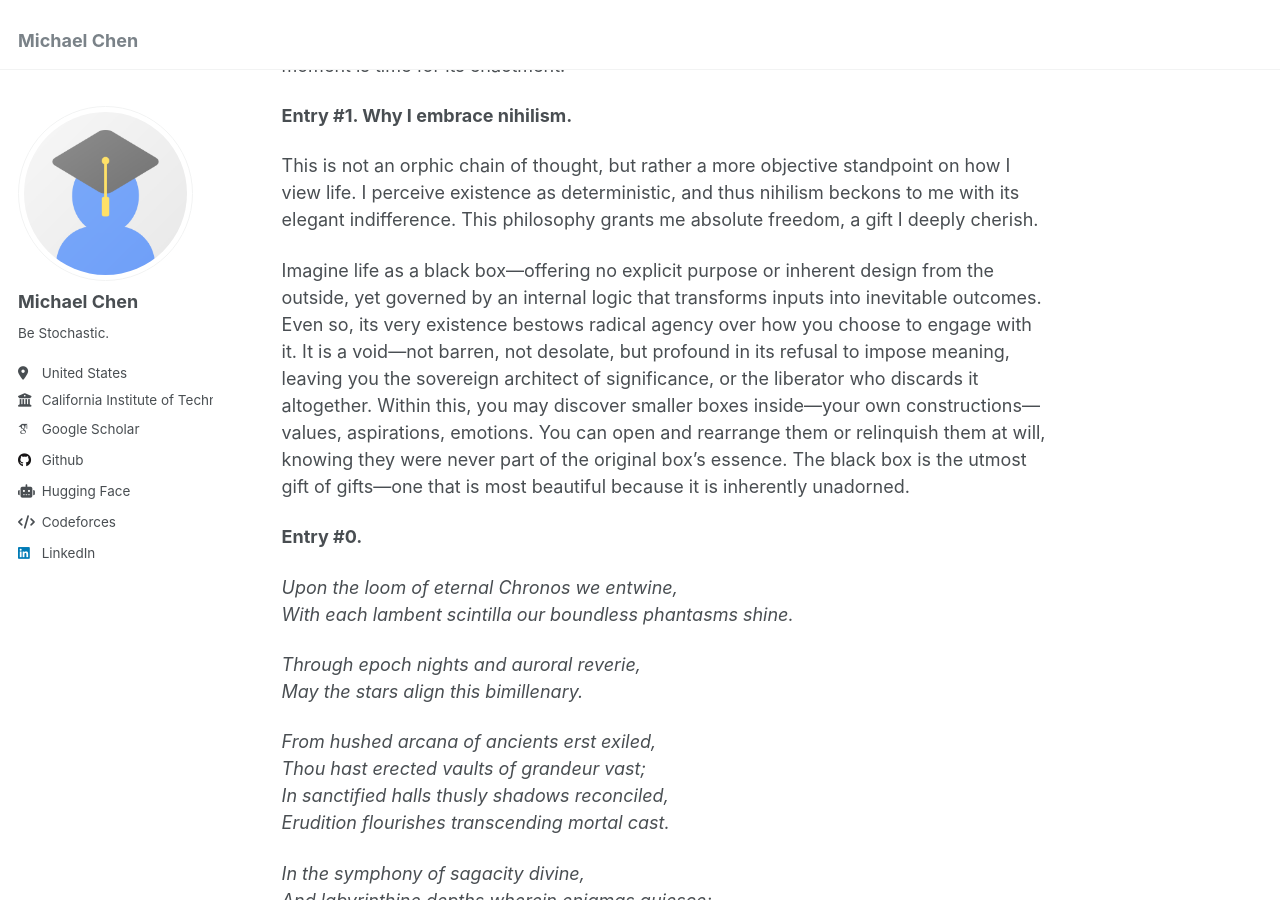
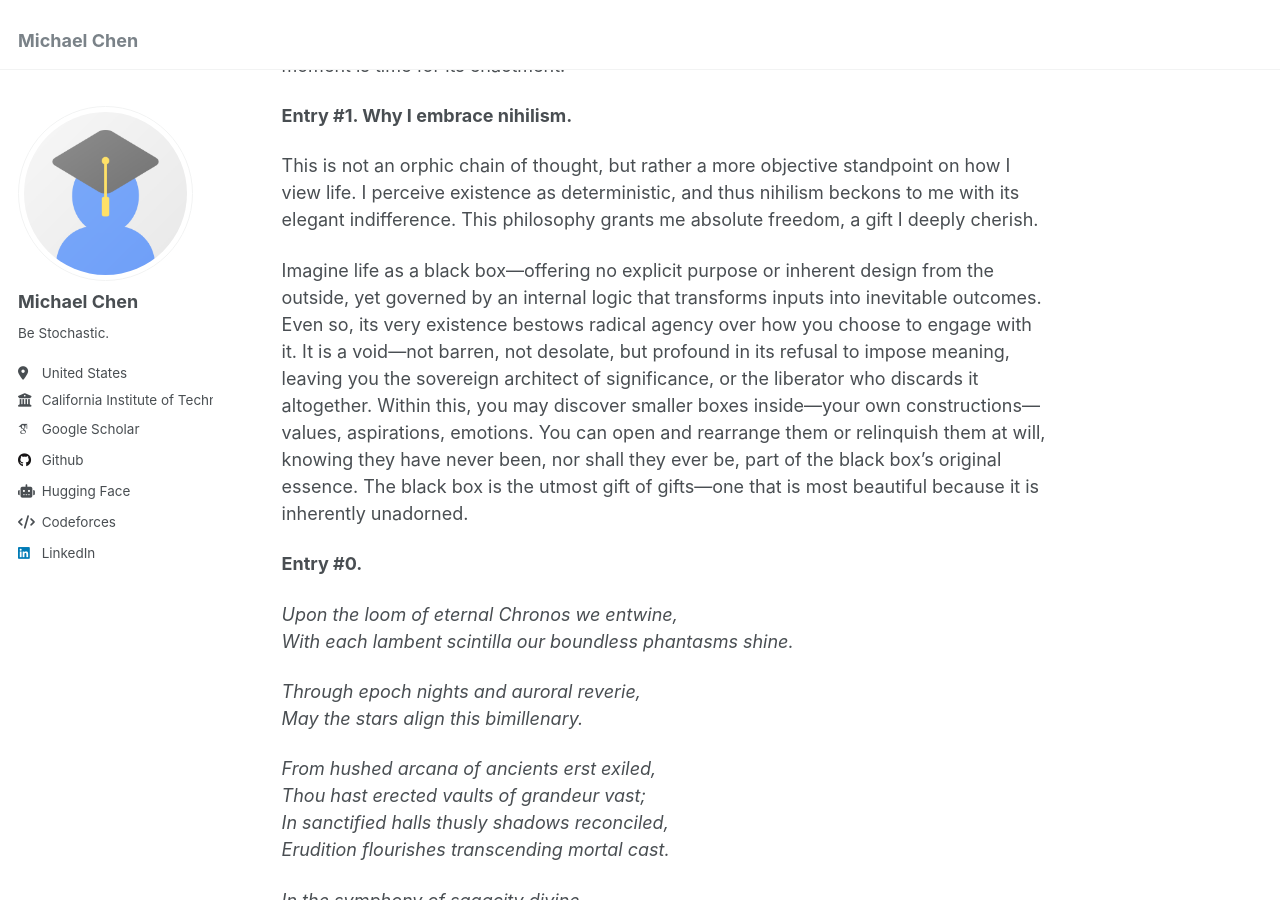
Before and after one commit to math-ysics/math-ysics.github.io, a Jekyll site: the page built from _pages/stochastic.md, in a window 1280 px wide and 900 px high, scrolled down 1010 px. Built offline with Jekyll 4.4.1, drawn with Linux system fonts in a browser that asks for light colours; some web fonts are replaced.

Commit message:
Update stochastic.md

```diff
--- a/_pages/stochastic.md
+++ b/_pages/stochastic.md
@@ -40,7 +40,7 @@
 
 This is not an orphic chain of thought, but rather a more objective standpoint on how I view life. I perceive existence as deterministic, and thus nihilism beckons to me with its elegant indifference. This philosophy grants me absolute freedom, a gift I deeply cherish.
 
-Imagine life as a black box—offering no explicit purpose or inherent design from the outside, yet governed by an internal logic that transforms inputs into inevitable outcomes. Even so, its very existence bestows radical agency over how you choose to engage with it. It is a void—not barren, not desolate, but profound in its refusal to impose meaning, leaving you the sovereign architect of significance, or the liberator who discards it altogether. Within this, you may discover smaller boxes inside—your own constructions—values, aspirations, emotions. You can open and rearrange them or relinquish them at will, knowing they were never part of the original box’s essence. The black box is the utmost gift of gifts—one that is most beautiful because it is inherently unadorned.
+Imagine life as a black box—offering no explicit purpose or inherent design from the outside, yet governed by an internal logic that transforms inputs into inevitable outcomes. Even so, its very existence bestows radical agency over how you choose to engage with it. It is a void—not barren, not desolate, but profound in its refusal to impose meaning, leaving you the sovereign architect of significance, or the liberator who discards it altogether. Within this, you may discover smaller boxes inside—your own constructions—values, aspirations, emotions. You can open and rearrange them or relinquish them at will, knowing they have never been, nor shall they ever be, part of the black box's original essence. The black box is the utmost gift of gifts—one that is most beautiful because it is inherently unadorned.
 
 **Entry #0.**
 
```
